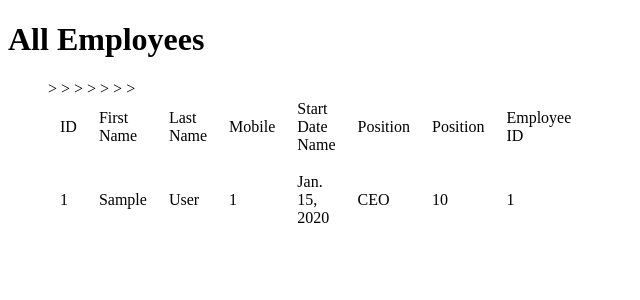
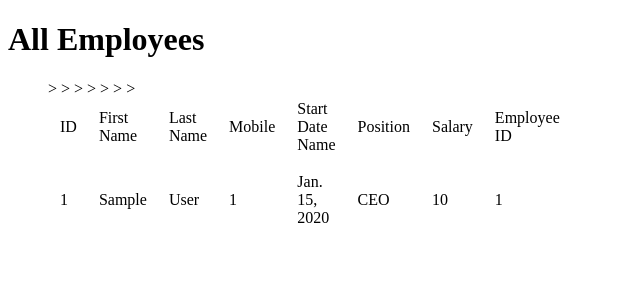
Before and after one commit to py-pi-pie/Strypes_task, a Django app: page /employee/get-all-employees/ in a window 1280 px wide. Shown: the part 45-345 px from the top of the page, without its empty margins (0-640 px from the left). Run offline with Django 3.2, Linux system fonts and the light colour scheme; tables that the repository leaves empty hold one stand-in row (values such as "Sample post").

Commit message:
bug fix and incorrect input data fix

```diff
--- a/task_strypes/employee/views.py
+++ b/task_strypes/employee/views.py
@@ -21,6 +21,8 @@ POSITION_FIELD_REPRESENTATION = {'ceo': 'CEO', 'junior developer': 'junior_dev',
 POSITION_FIELD_REPRESENTATION_TABLE = {'ceo': 'CEO', 'junior_dev': 'Junior Developer',
                                        'senior_dev': 'Senior Developer', 'team_lead': 'Team Lead',
                                        'project_manager': 'Project Manager'}
+
+POSITION_CONSTANT = ['ceo', 'junior_dev', 'senior_dev', 'team_lead', 'project_manager']
 
 
 class Home(APIView):
@@ -115,8 +117,8 @@ class AddEmployee(APIView):
                     'start_date': datetime.strptime(request.data.get('start_date'),
                                                     '%Y-%m-%d').date() if request.data.get(
                         'start_date') else datetime.now().date(),
-                    'position': POSITION_FIELD_REPRESENTATION.get(
-                        request.data.get('position').lower()) if request.data.get('position') else 'Employee',
+                    'position': POSITION_FIELD_REPRESENTATION.get(request.data.get('position').lower())
+                    if request.data.get('position').lower() in POSITION_CONSTANT else 'Employee',
                     'salary': int(request.data.get('salary')) if request.data.get('salary') else 0,
                     'employee_id': request.data.get('employee_id'),
                     }
--- a/task_strypes/templates/all_employees.html
+++ b/task_strypes/templates/all_employees.html
@@ -22,7 +22,7 @@ td {
             <td> Mobile</td>>
             <td> Start Date Name</td>>
             <td> Position</td>>
-            <td> Position</td>>
+            <td> Salary</td>>
             <td> Employee ID</td>>
 
         </tr>
```
Also changed, not shown: task_strypes/db.sqlite3.
